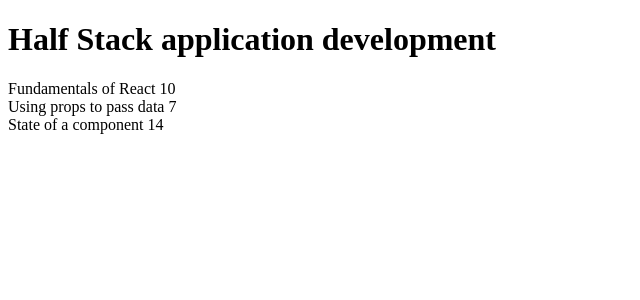
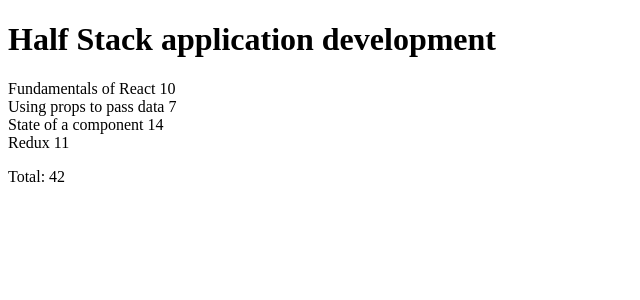
Before and after one commit to Devanshukoli/full-stack-submission-repo, a React (Vite) app in the folder part2/: page / in a window 1280 px wide. Shown: the top 300 px of the page, without its empty margins (0-640 px from the left). Built offline with nearby package versions, Linux system fonts and the light colour scheme.

Commit message:
exercise 2.2: add new course, updated course component to render total exercise

```diff
--- a/part2/components/Course.jsx
+++ b/part2/components/Course.jsx
@@ -1,5 +1,6 @@
 const Course = ({ course }) => {
-  console.log(course.parts)
+  const nums = course.parts.map((x) => x.exercises)
+  const sum = nums.reduce((a, b) => a + b, 0)
   return (
     <>
       <h1>{course.name}</h1>
@@ -10,6 +11,7 @@
           <br></br>
         </>
       ))}</p>
+      <p>Total: {sum}</p>
     </>
   )
 }
--- a/part2/src/App.jsx
+++ b/part2/src/App.jsx
@@ -19,13 +19,17 @@
         name: 'State of a component',
         exercises: 14,
         id: 3
+      },
+      {
+        name: 'Redux',
+        exercises: 11,
+        id: 4
       }
     ]
   }
 
   return (
     <>
-
       <Course key={course.id} course={course} />
     </>
   )
```
